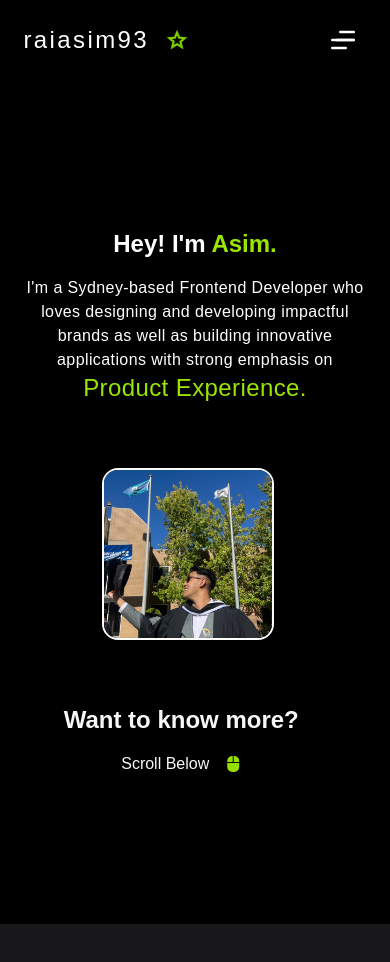
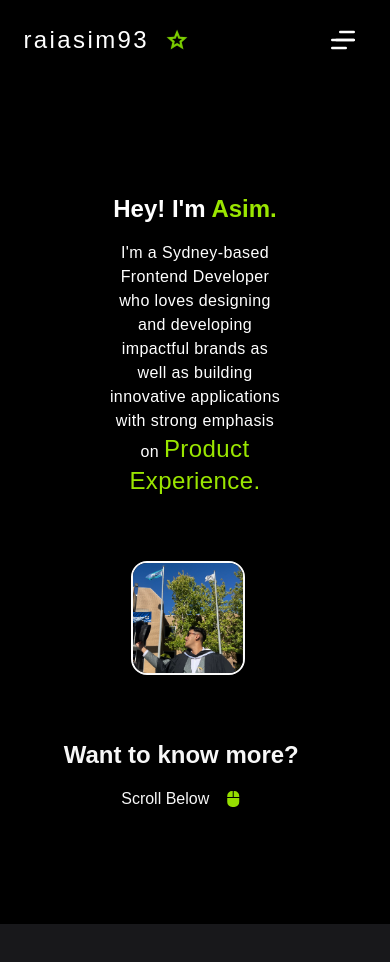
Before and after one commit to raiasim93/my-portfolio, a Next.js app: page /about in a window 390 px wide. Shown: the top 962 px of the page. Built offline with nearby package versions, Linux system fonts and the light colour scheme.

Commit message:
Hotfix: Fix image sizing on smaller screens

```diff
--- a/src/app/about/AboutSection.tsx
+++ b/src/app/about/AboutSection.tsx
@@ -46,7 +46,7 @@ const AboutSection = () => {
     <section ref={sectionRef} className='bg-black text-white py-12 px-[6vw] 2xl:px-[16vw] w-full flex flex-col lg:flex-row min-h-[100vh] justify-center gap-y-16 lg:gap-y-0 '>
       <div ref={aboutIntroRef} className='w-full lg:w-1/3 flex flex-col gap-y-4 lg:gap-y-8 justify-center lg:justify-start '>
         <div className='text-2xl lg:text-4xl font-semibold text-center lg:text-start'> Hey! I&apos;m <span className='text-lime-400'> Asim. </span> </div>
-        <div className='text-md lg:text-xl font-medium tracking-wide text-center lg:text-start'>
+        <div className='text-md lg:text-xl font-medium tracking-wide text-center lg:text-start lg:w-full w-1/2 mx-auto'>
           I&apos;m a Sydney-based Frontend Developer who loves designing and developing impactful brands as well as
           building innovative applications with strong emphasis on <span className='text-lime-400 text-2xl'> Product Experience.</span>
         </div>
@@ -54,7 +54,7 @@ const AboutSection = () => {
 
       <div ref={aboutImageRef} className='w-full lg:w-1/3 flex justify-center items-center '>
         <Image
-          className='aspect-square w-1/2 lg:w-3/4 object-cover border-2 border-white rounded-2xl'
+          className='aspect-square w-1/3 lg:w-3/4 object-cover border-2 border-white rounded-2xl'
           src='/aboutHero.jpeg'
           alt='Main Image of Hero Section'
           width={400}
```
